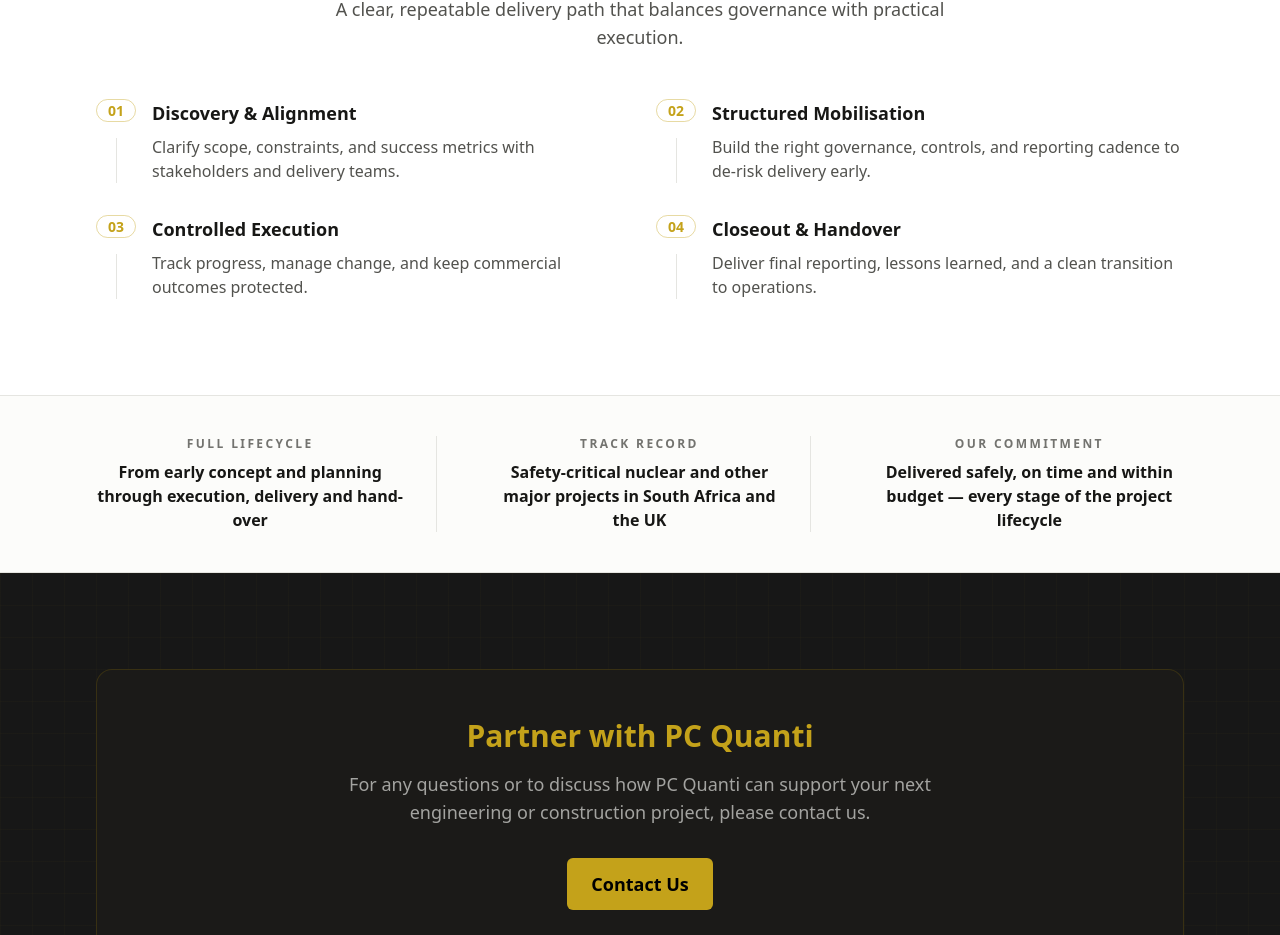
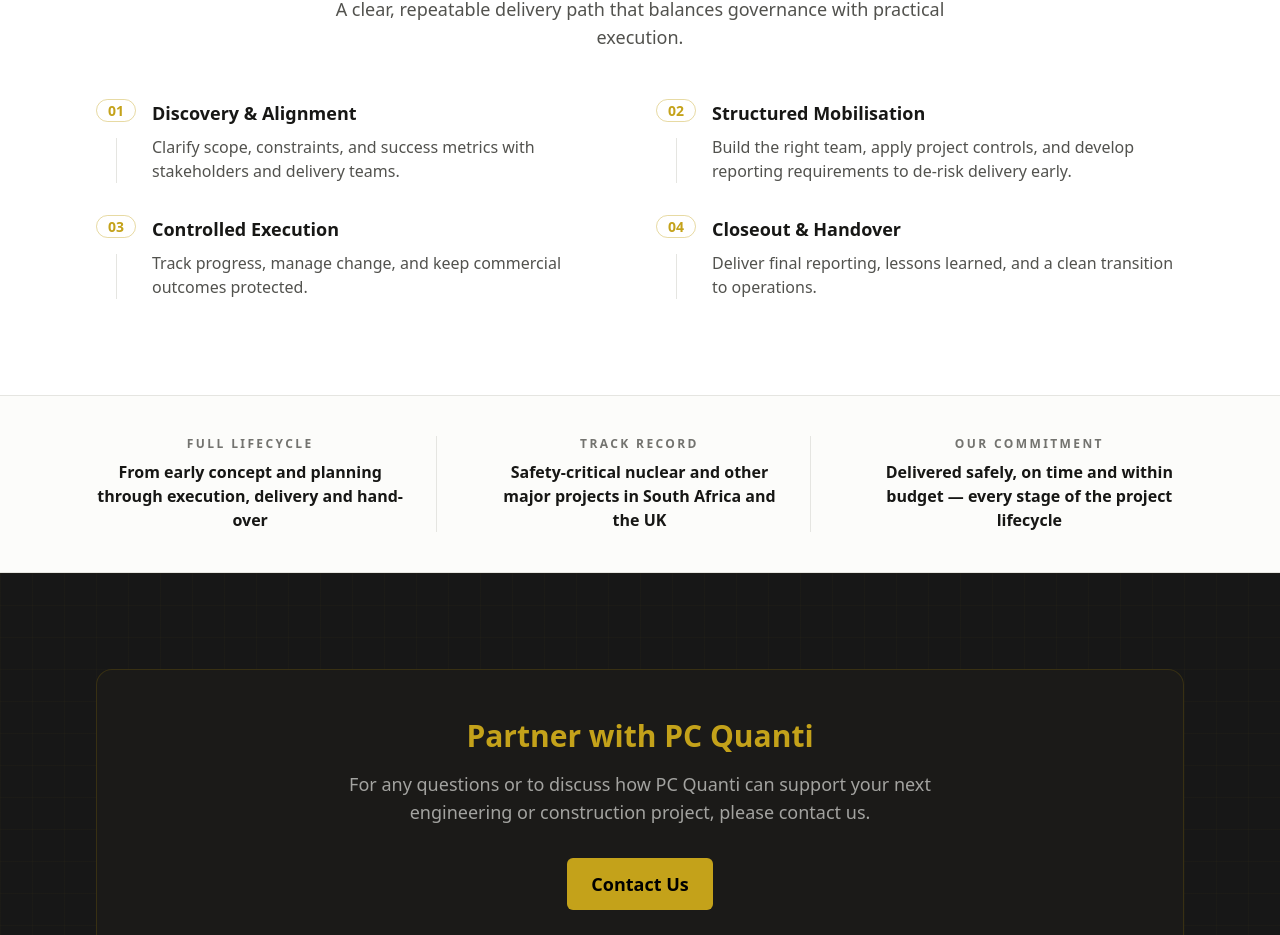
Before and after one commit to jonathanavis96/pc_quanti, a Next.js app: page / in a window 1280 px wide. Shown: the part 3555-4490 px from the top of the page. Built offline with nearby package versions, Linux system fonts and the light colour scheme; no server answers.

Commit message:
fix: update Process Timeline step 2 copy to match Phil's meeting notes
'Build the right governance, controls, and reporting cadence...'
→ 'Build the right team, apply project controls, and develop reporting requirements to de-risk delivery early.'

```diff
--- a/src/components/ProcessTimeline.tsx
+++ b/src/components/ProcessTimeline.tsx
@@ -8,7 +8,7 @@
   },
   {
     title: 'Structured Mobilisation',
-    description: 'Build the right governance, controls, and reporting cadence to de-risk delivery early.',
+    description: 'Build the right team, apply project controls, and develop reporting requirements to de-risk delivery early.',
   },
   {
     title: 'Controlled Execution',
```
